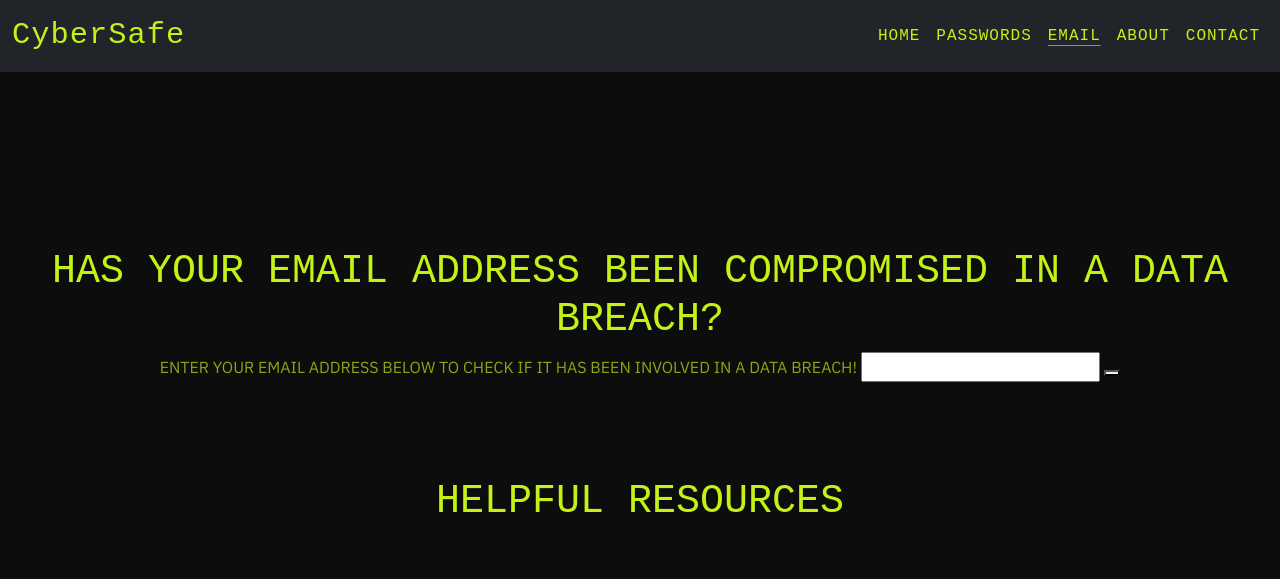
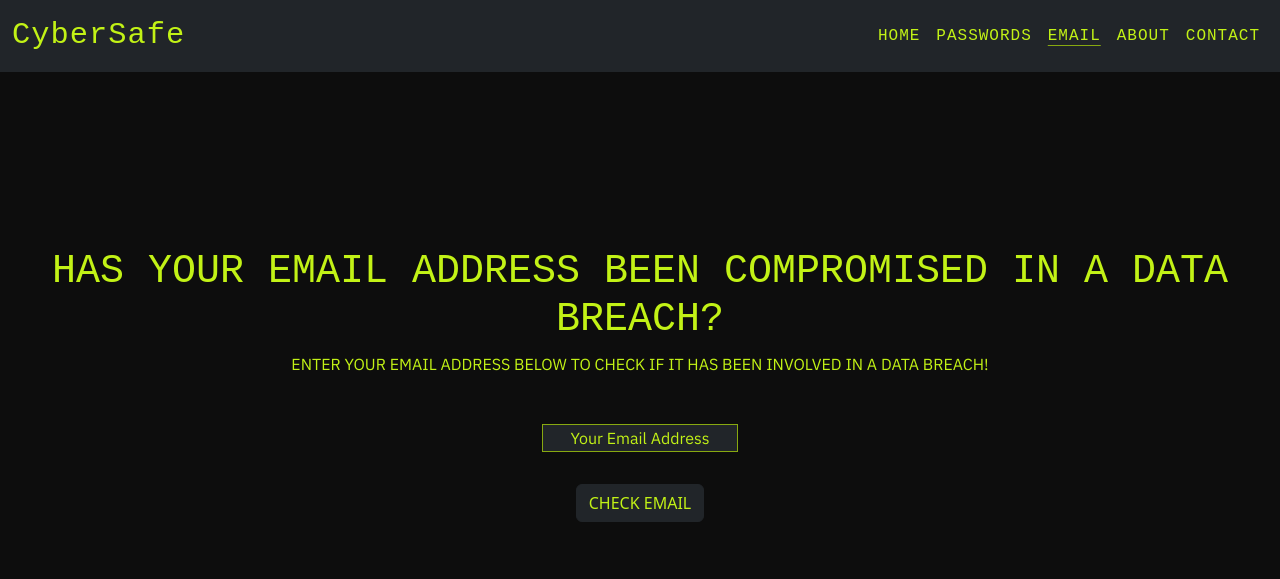
Before and after one commit to InfiniteEndeavours/Cyber-Conciousness-Milestone-2, a website: page emails.html in a window 1280 px wide. Shown: the top 579 px of the page. Drawn offline with nearby package versions, Linux system fonts and the light colour scheme.

Commit message:
Update emails.html and style.css - Add spacers to index file to spread out button and input area - Add input element and states to CSS for custom styling

```diff
--- a/assets/css/style.css
+++ b/assets/css/style.css
@@ -19,9 +19,12 @@ h6 {
 p,
 a,
 ul li,
-label {
+label,
+input::placeholder,
+input:focus{
     font-family: "IBM Plex Sans", sans-serif;
     color: #87a810;
+    -webkit-text-fill-color: #C2F216;
 }
 
 .active {
@@ -63,7 +66,7 @@ label {
     box-shadow: none;
 }
 
-.btn:focus-visible, .btn:focus-within {
+.btn:focus-visible, .btn:focus-within, input:focus-visible {
     background-color: #C2F216;
     color: #212529;
     border-color: #C2F216;
@@ -127,8 +130,8 @@ img {
 /* ----- Email Checker ----- */
 
 #email-form {
-    display:flex;
-    flex-flow: wrap column;
+    display: flex;
+    flex-flow: column;
     justify-content: center;
 }
 
@@ -144,3 +147,11 @@ img {
 #breachTable td, #breachTable th {
     color: #C2F216;
 }
+
+#email-form input {
+    background-color: #212529;
+    border: 1px solid #87a810;
+    text-align: center;
+    color: #C2F216;
+    font-family: "IBM Plex Sans", sans-serif ;
+}
--- a/emails.html
+++ b/emails.html
@@ -52,8 +52,10 @@
                        <label for="emailAddress">
                            Enter your email address below to check if it has been involved in a data breach!
                        </label>
-                       <input type="email" id="emailAddress" name="emailAddress" required>
-                       <button type="submit"></button>
+                       <div class="mt-5"></div>
+                       <input type="email" id="emailAddress" name="emailAddress" placeholder="Your Email Address">
+                       <div class="mt-3"></div>
+                       <button class="btn btn-primary text-uppercase" type="submit">Check Email</button>
                    </form>
                <div id="breachTable">
 
@@ -124,7 +126,7 @@
             </div>
             <div class="col-12 col-md-4">
                 <h4>Contact Me</h4>
-                <a class="text-decoration-none" href="contact-me.html">Click here to contact me!</a>
+                <a class="text-decoration-none" href="contact.html">Click here to contact me!</a>
             </div>
         </div>
     </div>
```
